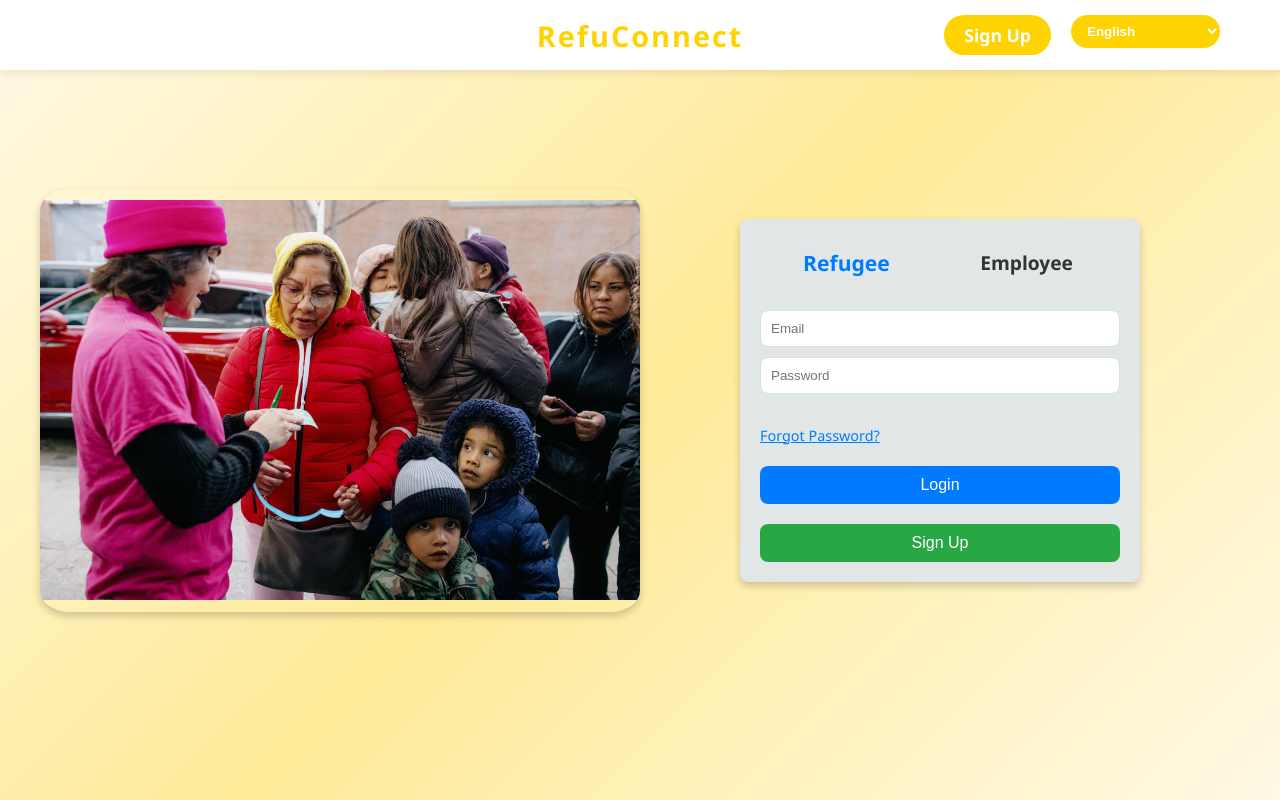
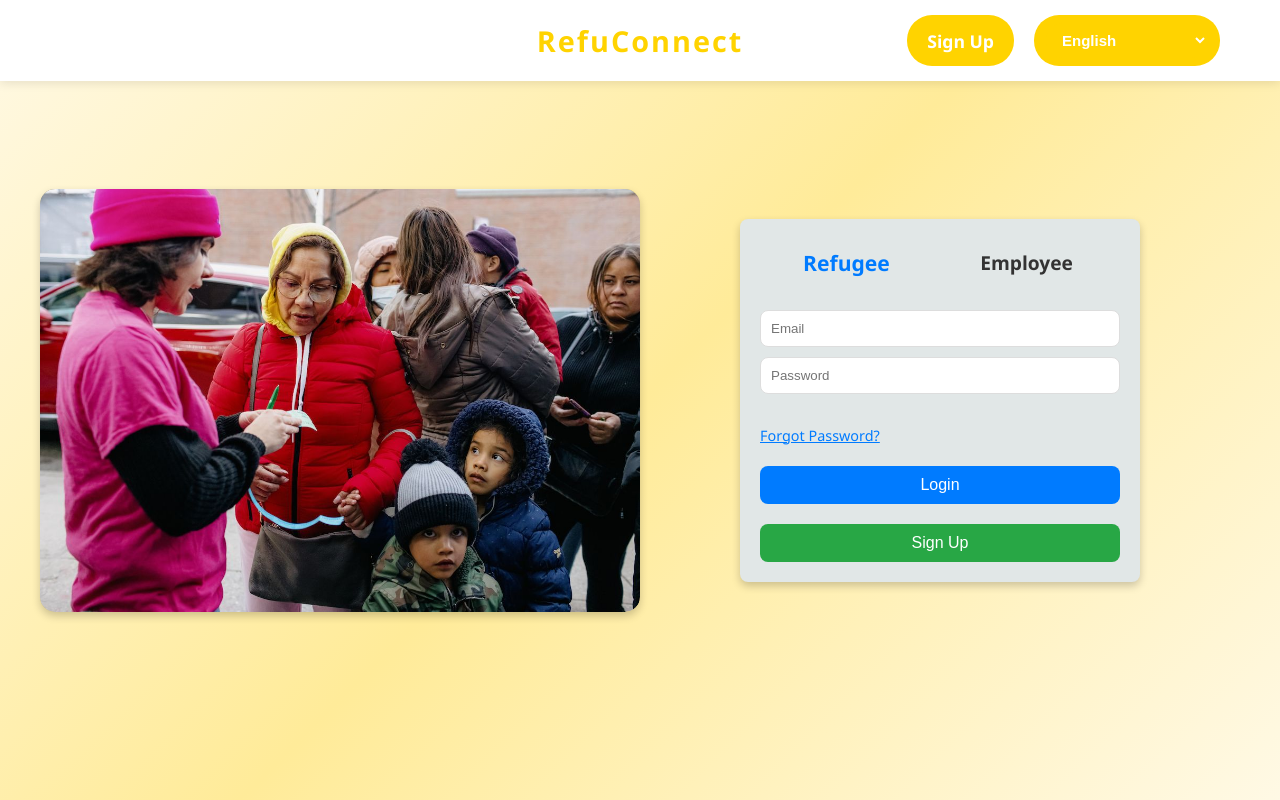
Before and after one commit to ehab20011/p-hacks, a React (Create React App) app in the folder client/: page /login in a window 1280 px wide. Built offline with nearby package versions, Linux system fonts and the light colour scheme.

Commit message:
changed css for navbar

```diff
--- a/client/src/components/styles/Login.css
+++ b/client/src/components/styles/Login.css
@@ -25,6 +25,7 @@ body {
 }
 
 /* Left container styles */
+/* Left container styles */
 .left-container {
   display: flex;
   justify-content: center;
@@ -32,19 +33,39 @@ body {
   width: 50%;
   overflow: hidden;
   position: relative; /* Added for gradient overlay */
-  border-radius: 5%; /* Make the container itself rounded */
+  border-radius: 15px; /* Make the container itself rounded */
   box-shadow: 0 4px 8px rgba(0, 0, 0, 0.2);
+  background: linear-gradient(to bottom right, rgba(0, 0, 0, 0.3), rgba(0, 0, 0, 0.1)); /* Gradient overlay */
 }
 
+/* Ensure image covers container */
 .left-container img {
   width: 100%;
-  height: auto;
+  height: 100%;
+  object-fit: cover; /* Ensure the image covers the container without distortion */
   transition: transform 0.5s ease, filter 0.5s ease;
+  border-radius: 15px; /* Rounded corners for the image */
 }
 
+/* Hover effect for image */
 .left-container img:hover {
-  transform: scale(1.1); /* Slight zoom effect on hover */
+  transform: scale(1.05); /* Slight zoom effect on hover */
+  filter: brightness(1.2); /* Slight brightness increase on hover */
 }
+
+/* Optionally, overlay text */
+.left-container::before {
+  position: absolute;
+  bottom: 20px;
+  left: 20px;
+  color: white;
+  font-size: 1.5rem;
+  font-weight: bold;
+  text-shadow: 2px 2px 4px rgba(0, 0, 0, 0.6);
+  border-radius: 8px;
+  padding: 10px;
+}
+
 
 /* Right container styles */
 .right-container {
--- a/client/src/components/styles/NavBar.css
+++ b/client/src/components/styles/NavBar.css
@@ -5,6 +5,7 @@ html, body {
   }
 
   .navbar-language select {
+    font-size: 15px;
     padding: 8px 12px;
     border-radius: 25px;
     border: none;
@@ -16,6 +17,20 @@ html, body {
     outline: none;
 }
 
+.navbar-language  {
+
+  padding: 8px 12px;
+  border-radius: 25px;
+  /*border: none;*/
+  background-color: #ffd300;
+  color: #ffffff;
+  font-weight: 600;/*
+  cursor: pointer;
+  outline: none;*/
+  transition: background-color 0.3s ease;
+
+}
+
 .navbar-language select:hover {
     background-color: #feb603;
 }
@@ -24,6 +39,22 @@ html, body {
     background-color: #ffd300;
     color: #000000;
 }
+
+  .navbar-login {
+    display: flex;
+    justify-content: space-between; /* Aligns children horizontally */
+    align-items: center; /* Aligns children vertically */
+    padding: 8px 20px;
+    border-radius: 25px;
+    background-color: #ffd300;
+    color: #ffffff;
+    font-weight: 600;
+    transition: background-color 0.3s ease;
+  }
+
+  .navbar-login:hover {
+    background-color: #feb603;
+  }
 
 
   .navbar {
@@ -80,18 +111,7 @@ html, body {
     color: white;
   }
 
-  .navbar-login {
-    padding: 8px 20px;
-    border-radius: 25px;
-    background-color: #ffd300;
-    color: #ffffff;
-    font-weight: 600;
-    transition: background-color 0.3s ease;
-  }
 
-  .navbar-login:hover {
-    background-color: #feb603;
-  }
 
   /* Responsive Styles */
   @media (max-width: 768px) {
```
